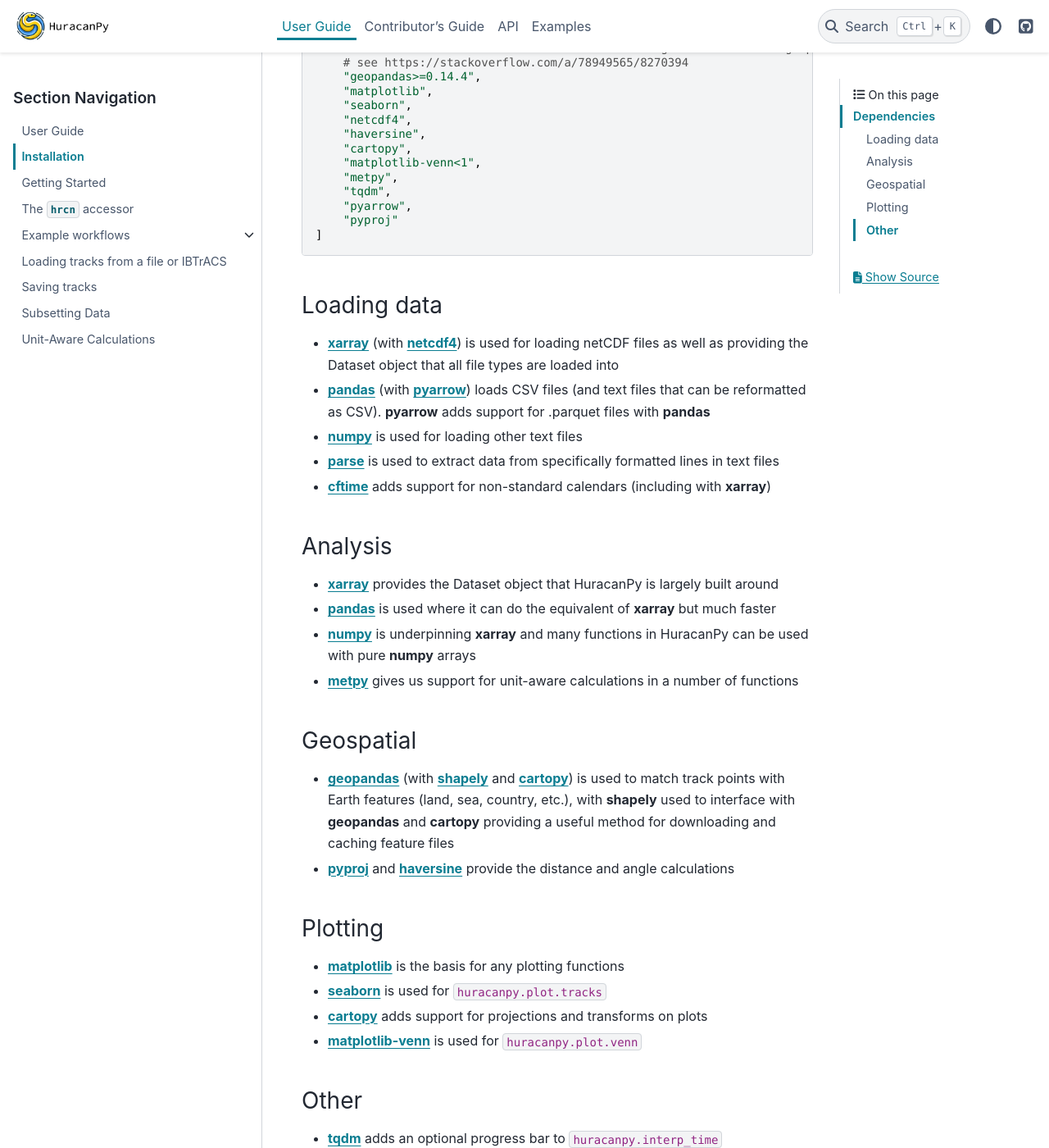
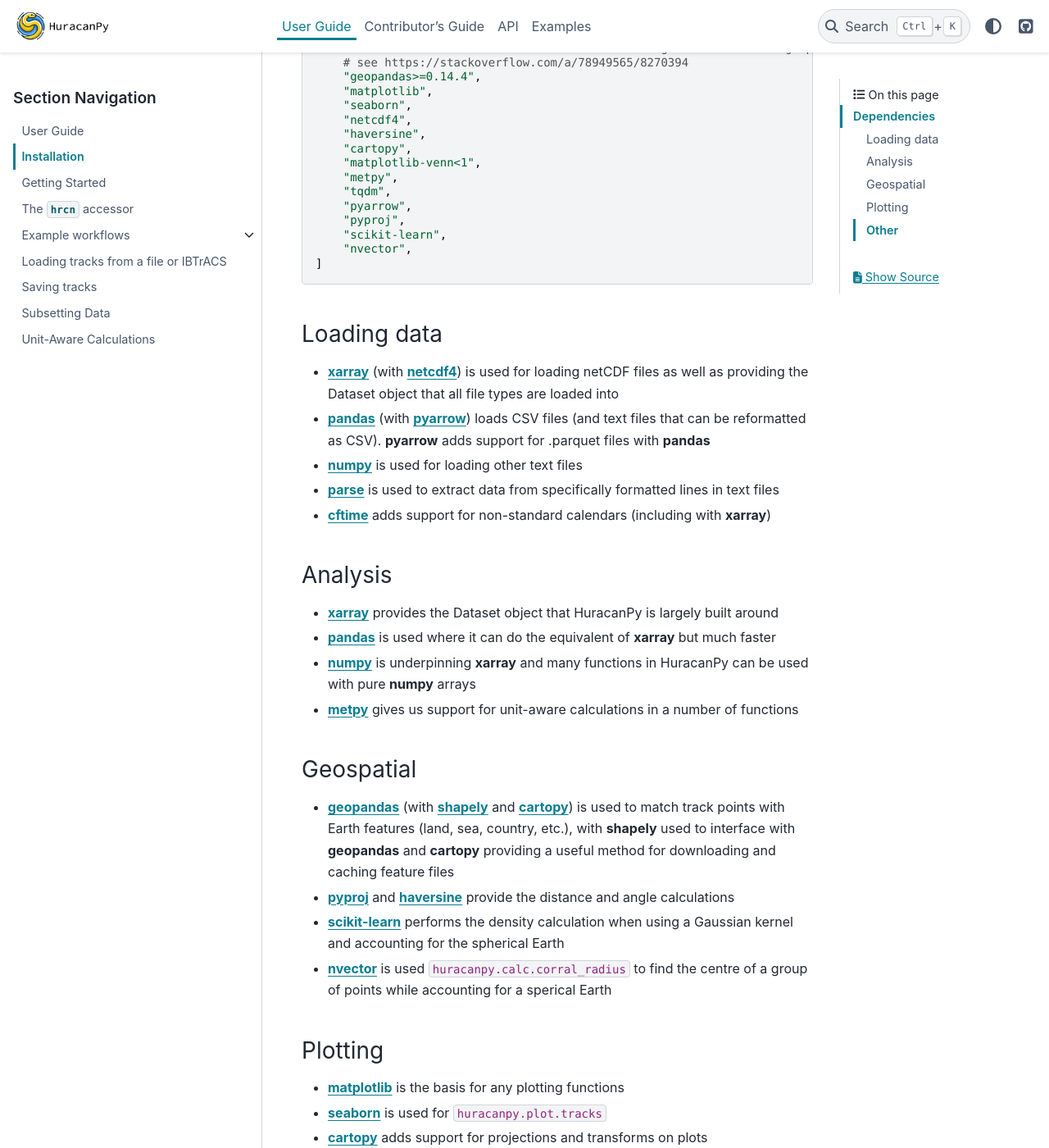
Before and after one commit to Huracan-project/huracanpy, a Sphinx documentation site: the page built from docs/user_guide/install.md, in a window 1280 px wide and 1400 px high, scrolled down 841 px. Shown: the whole window at 82% size. Built offline with Sphinx 7.4.7 and the PyData theme 0.15.4, drawn with Linux system fonts in a browser that asks for light colours.

Commit message:
Update changelog and install dependencies in docs

````diff
--- a/docs/user_guide/install.md
+++ b/docs/user_guide/install.md
@@ -39,7 +39,9 @@ dependencies = [
     "metpy",
     "tqdm",
     "pyarrow",
-    "pyproj"
+    "pyproj",
+    "scikit-learn",
+    "nvector",
 ]
 ```
 
@@ -59,6 +61,8 @@ dependencies = [
 ### Geospatial
 - [**geopandas**](https://geopandas.org/en/stable/) (with [**shapely**](https://shapely.readthedocs.io/en/stable/index.html) and [**cartopy**](https://scitools.org.uk/cartopy/docs/latest/)) is used to match track points with Earth features (land, sea, country, etc.), with **shapely** used to interface with **geopandas** and **cartopy** providing a useful method for downloading and caching feature files
 - [**pyproj**](https://pyproj4.github.io/pyproj/stable/) and [**haversine**](https://github.com/mapado/haversine) provide the distance and angle calculations
+- [**scikit-learn**](https://scikit-learn.org/stable/) performs the density calculation when using a Gaussian kernel and accounting for the spherical Earth
+- [**nvector**](https://nvector.readthedocs.io/en/latest/) is used `huracanpy.calc.corral_radius` to find the centre of a group of points while accounting for a sperical Earth
 
 ### Plotting
 - [**matplotlib**](https://matplotlib.org/stable/) is the basis for any plotting functions
````
Also changed, not shown: docs/dev_guide/changelog.md (+1 -0 lines).
